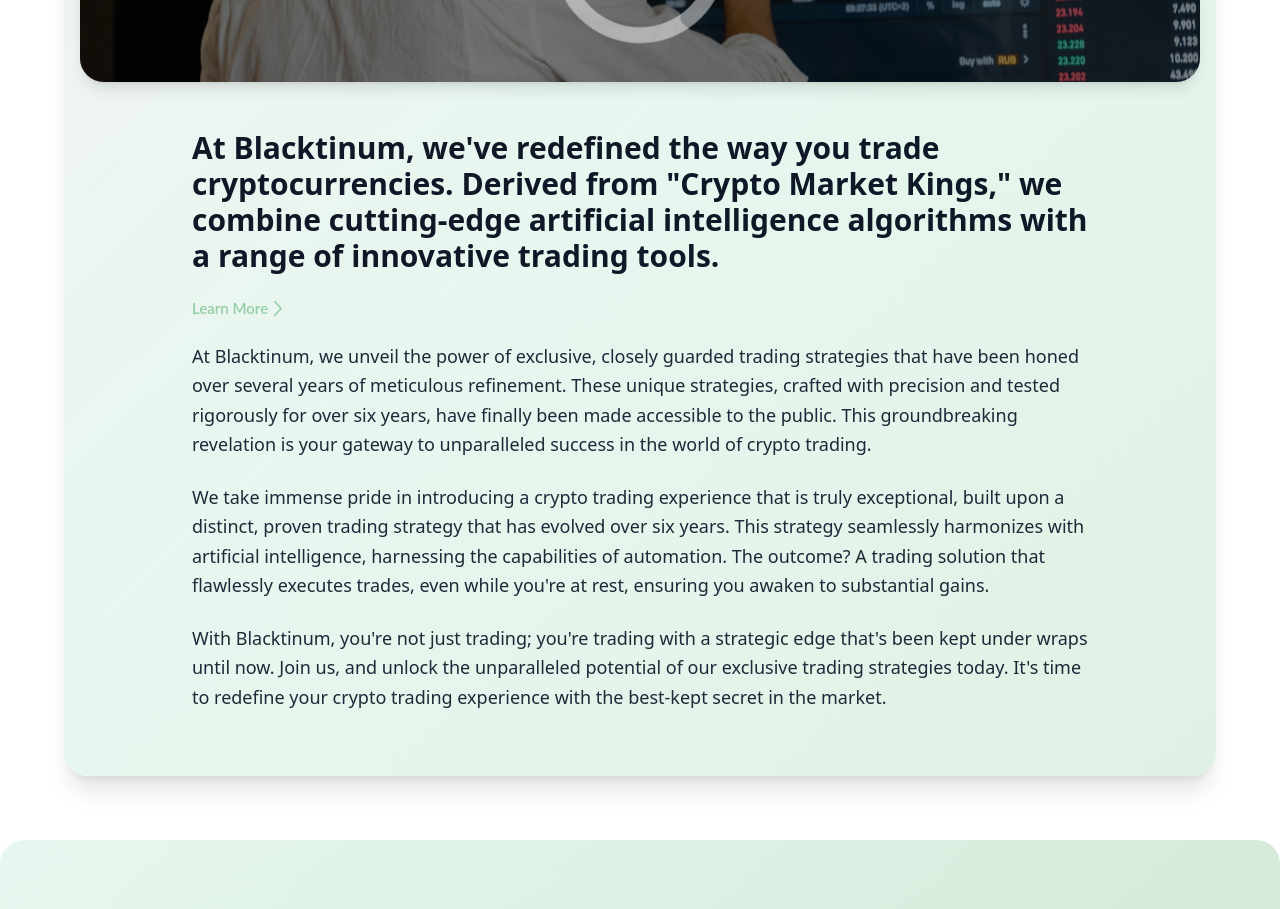
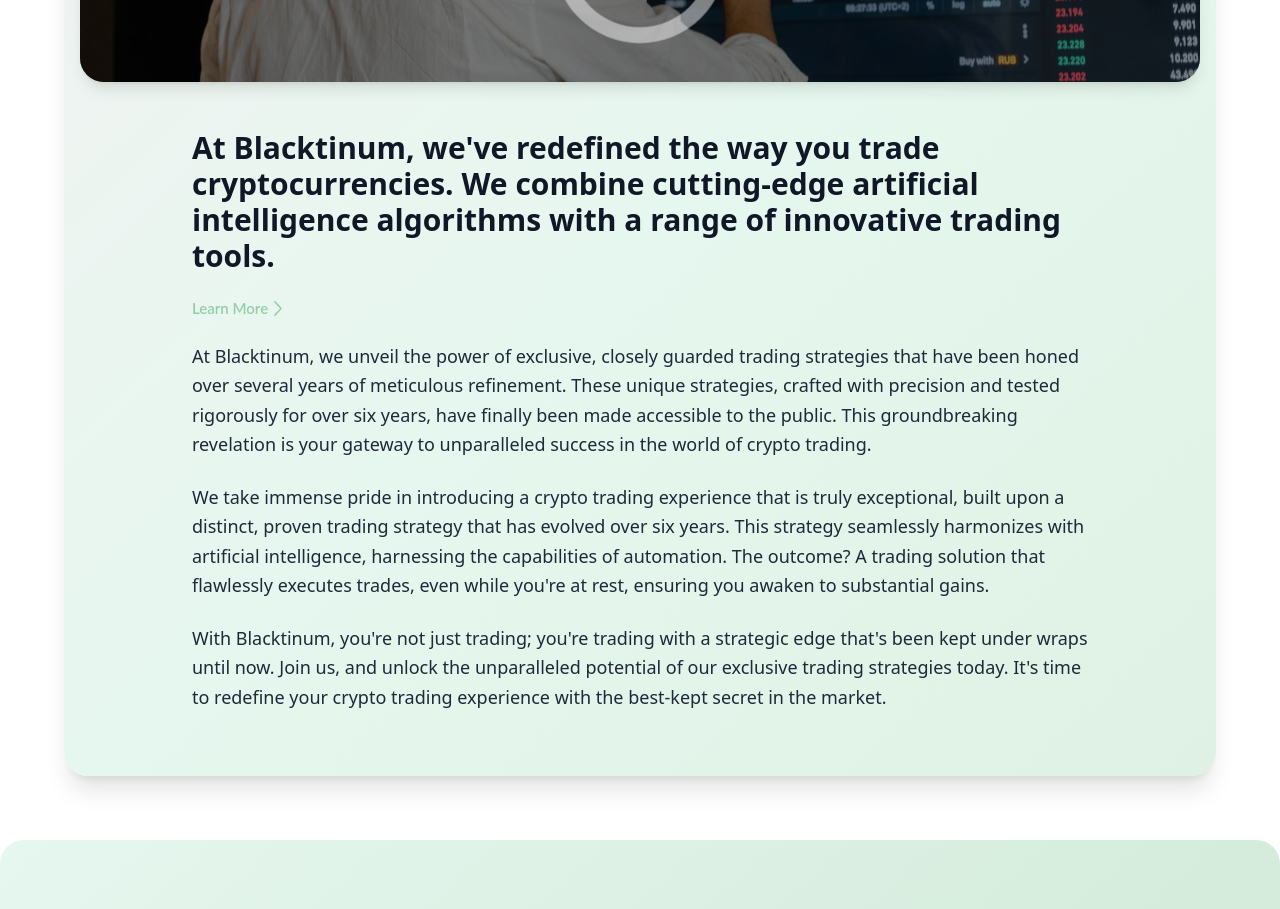
Before and after one commit to Onyxpify/cryptomarkings-web, a Next.js app: page / in a window 1280 px wide. Shown: the part 1060-1969 px from the top of the page. Built offline with nearby package versions, Linux system fonts and the light colour scheme; what @mui/material-nextjs, tailwindcss-animated would draw is missing.

Commit message:
removed derived from crpto market kings

```diff
--- a/src/components/Home/aboutUs/AboutUs.tsx
+++ b/src/components/Home/aboutUs/AboutUs.tsx
@@ -14,7 +14,7 @@
         </Link>
       </div>
       <div className="w-full max-w-4xl mx-auto flex flex-col gap-6 animate-fade-in-up delay-150">
-        <h3 className="text-2xl md:text-3xl font-bold text-gray-900 mt-4">At Blacktinum, we&apos;ve redefined the way you trade cryptocurrencies. Derived from &quot;Crypto Market Kings,&quot; we combine cutting-edge artificial intelligence algorithms with a range of innovative trading tools.</h3>
+        <h3 className="text-2xl md:text-3xl font-bold text-gray-900 mt-4">At Blacktinum, we&apos;ve redefined the way you trade cryptocurrencies. We combine cutting-edge artificial intelligence algorithms with a range of innovative trading tools.</h3>
         <LearnMore />
         <p className="text-base md:text-lg text-gray-800 leading-relaxed">
           At Blacktinum, we unveil the power of exclusive, closely guarded trading strategies that have been honed over several years of meticulous refinement. These unique strategies, crafted with precision and tested rigorously for over six years, have finally been made accessible to the public. This groundbreaking revelation is your gateway to unparalleled success in the world of crypto trading.
```
